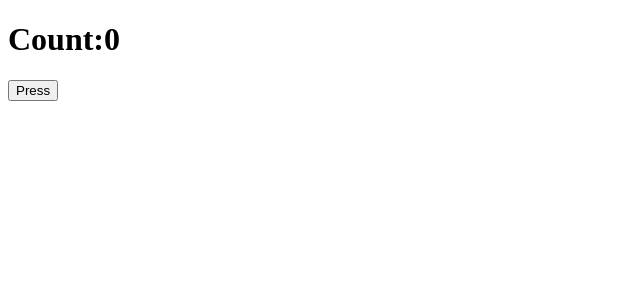
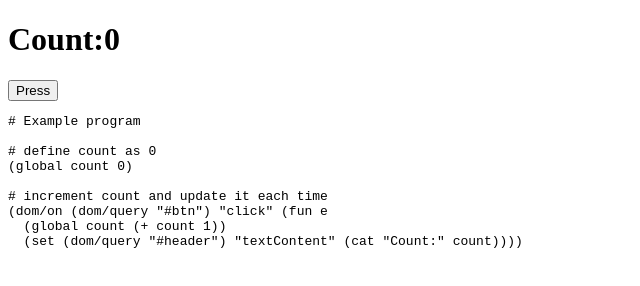
Before and after one commit to wiwichips/lizb, a website with bundled scripts: page examples/frontend/counter/index.html in a window 1280 px wide. Shown: the whole page, without its empty margins (0-640 px from the left). Built offline with nearby package versions, Linux system fonts and the light colour scheme; no server answers.

Commit message:
example: add more details to html page

```diff
--- a/examples/frontend/counter/index.html
+++ b/examples/frontend/counter/index.html
@@ -1,10 +1,22 @@
 <!doctype html>
 <meta charset="utf-8"/>
-<title id='title'>LizB minimal</title>
+<title id='title'>Counter Example</title>
 
 <body>
     <h1 id='header'>Count:0</h1>
     <button id='btn'>Press</button>
+
+    <pre>
+# Example program
+
+# define count as 0
+(global count 0)
+
+# increment count and update it each time
+(dom/on (dom/query "#btn") "click" (fun e
+  (global count (+ count 1))
+  (set (dom/query "#header") "textContent" (cat "Count:" count))))
+    </pre>
 </body>
 
 <!--<script type="module" src="http://willpringle.ca/lizb/web.js"></script>-->
@@ -21,5 +33,3 @@
   (set (dom/query "#header") "textContent" (cat "Count:" count))))
 
 </script>
-
-<script type="text/lizb" src="./example.lisp"></script>
```
